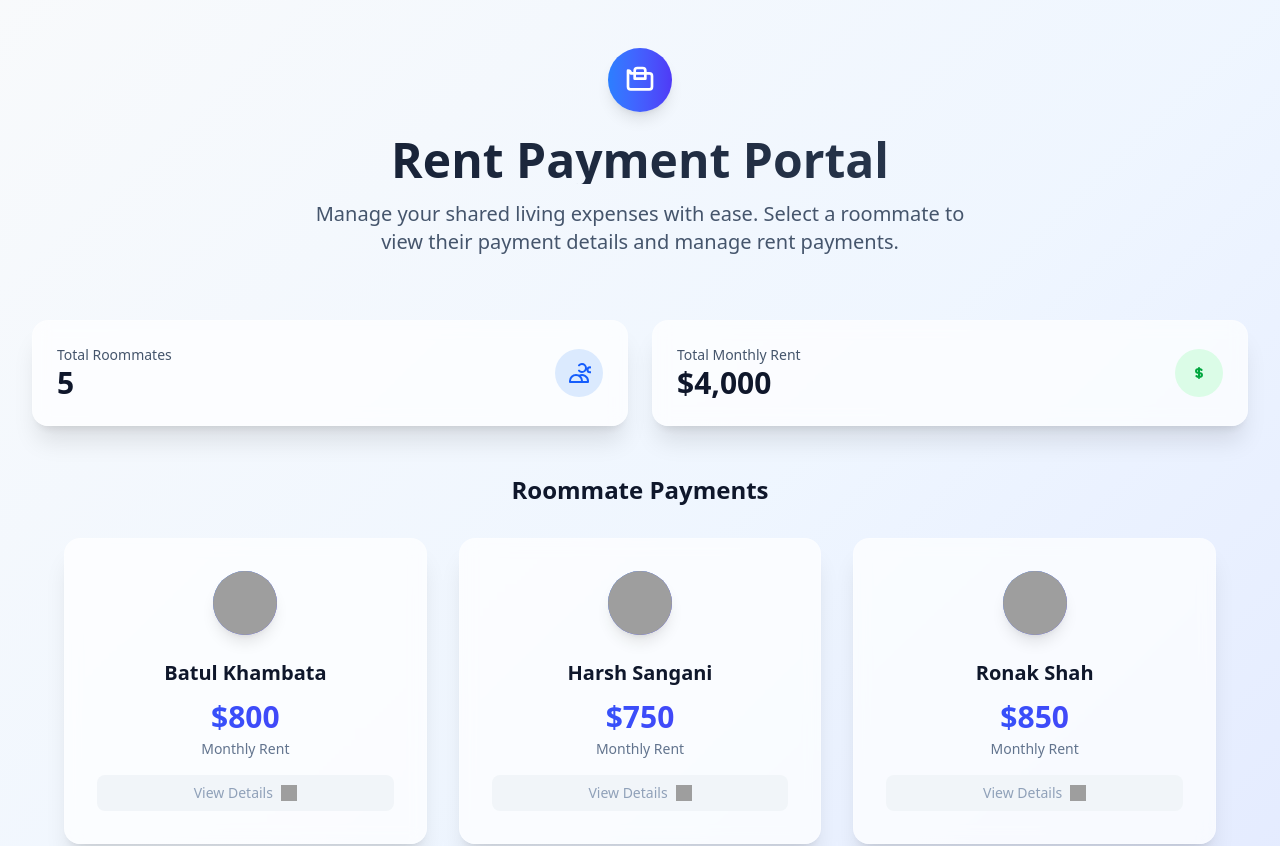
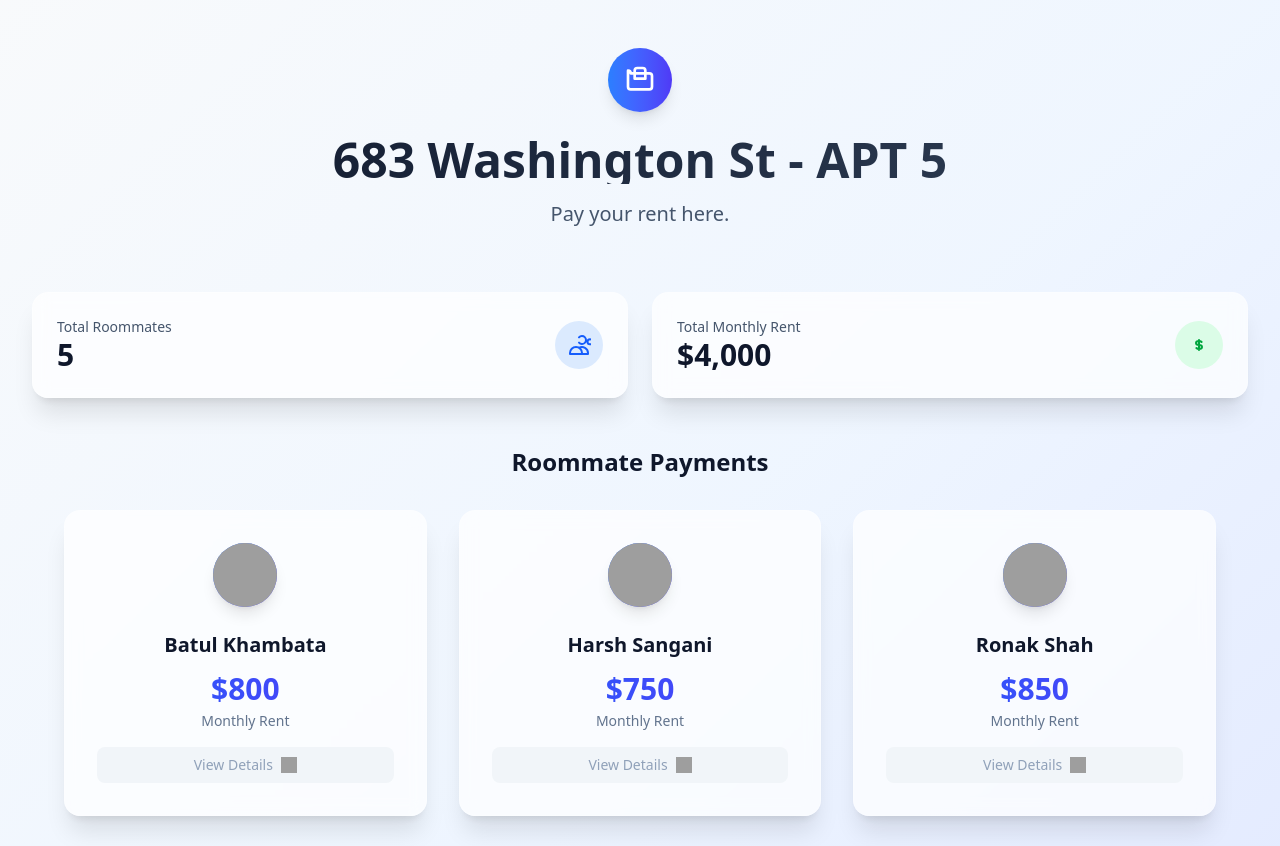
Before and after one commit to VaibhavRajani/rent_app, a Next.js app: page / in a window 1280 px wide. Shown: the top 846 px of the page. Built offline with nearby package versions, Linux system fonts and the light colour scheme; grey boxes are pictures that could not be loaded.

Commit message:
Update description, remove auth check in RoommateDetail

```diff
--- a/src/app/layout.tsx
+++ b/src/app/layout.tsx
@@ -13,8 +13,8 @@ const geistMono = Geist_Mono({
 });
 
 export const metadata: Metadata = {
-  title: "Rent Payment Portal",
-  description: "A simple portal for managing roommate rent payments",
+  title: "683 Washington St - APT 5",
+  description: "Pay your rent here",
 };
 
 export default function RootLayout({
--- a/src/app/page.tsx
+++ b/src/app/page.tsx
@@ -31,11 +31,10 @@ export default function Home() {
             </svg>
           </div>
           <h1 className="text-5xl font-bold bg-gradient-to-r from-slate-900 to-slate-700 dark:from-white dark:to-slate-300 bg-clip-text text-transparent mb-4">
-            Rent Payment Portal
+            683 Washington St - APT 5
           </h1>
           <p className="text-xl text-slate-600 dark:text-slate-400 max-w-2xl mx-auto">
-            Manage your shared living expenses with ease. Select a roommate to
-            view their payment details and manage rent payments.
+            Pay your rent here.
           </p>
         </div>
 
--- a/src/components/RoommateDetail.tsx
+++ b/src/components/RoommateDetail.tsx
@@ -6,65 +6,14 @@ import { useRouter } from "next/navigation";
 import Image from "next/image";
 import { Roommate } from "@/types/roommate";
 import VenmoButton from "./VenmoButton";
-import PasswordModal from "./PasswordModal";
-import { isAuthenticated, setAuthenticated } from "@/utils/passwordUtils";
 
 interface RoommateDetailProps {
   roommate: Roommate;
 }
 
 export default function RoommateDetail({ roommate }: RoommateDetailProps) {
-  const [isUserAuthenticated, setIsUserAuthenticated] = useState(false);
-  const [isPasswordModalOpen, setIsPasswordModalOpen] = useState(false);
   const router = useRouter();
 
-  useEffect(() => {
-    // Check if user is already authenticated
-    const authStatus = isAuthenticated(roommate.id);
-    setIsUserAuthenticated(authStatus);
-
-    // Only show password modal if not authenticated
-    if (!authStatus) {
-      setIsPasswordModalOpen(true);
-    }
-  }, [roommate.id]);
-
-  const handlePasswordSuccess = () => {
-    setIsUserAuthenticated(true);
-    setIsPasswordModalOpen(false);
-    setAuthenticated(roommate.id);
-  };
-
-  const handlePasswordClose = () => {
-    // If user closes the modal without authentication, redirect to home
-    router.push("/");
-  };
-
-  // Show password modal if not authenticated
-  if (!isUserAuthenticated && isPasswordModalOpen) {
-    return (
-      <PasswordModal
-        roommate={roommate}
-        isOpen={isPasswordModalOpen}
-        onClose={handlePasswordClose}
-        onSuccess={handlePasswordSuccess}
-      />
-    );
-  }
-
-  // If not authenticated, show loading
-  if (!isUserAuthenticated) {
-    return (
-      <div className="min-h-screen bg-gradient-to-br from-slate-50 via-blue-50 to-indigo-100 dark:from-slate-900 dark:via-slate-800 dark:to-slate-900 flex items-center justify-center">
-        <div className="text-center">
-          <div className="w-8 h-8 border-2 border-blue-500 border-t-transparent rounded-full animate-spin mx-auto mb-4"></div>
-          <p className="text-slate-600 dark:text-slate-400">Loading...</p>
-        </div>
-      </div>
-    );
-  }
-
-  // User is authenticated, show the detail page
   return (
     <div className="min-h-screen bg-gradient-to-br from-slate-50 via-blue-50 to-indigo-100 dark:from-slate-900 dark:via-slate-800 dark:to-slate-900 py-12">
       <div className="max-w-4xl mx-auto px-4 sm:px-6 lg:px-8">
```
